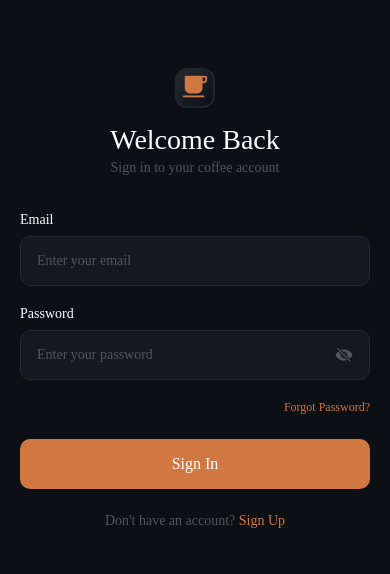
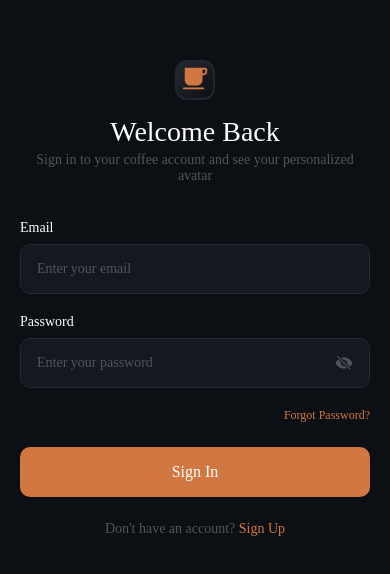
Before and after one commit to quangcuong2k3/PROJECT, a React Native app: screen /Login in a window 390 px wide. Shown: the part 124-698 px from the top of the page. Built offline with nearby package versions, Linux system fonts and the light colour scheme; no server answers; the database is empty; what @stripe/stripe-react-native would draw is missing.

Commit message:
Update LoginScreen text to include personalized avatar mention for enhanced user engagement.

```diff
--- a/src/screens/LoginScreen.tsx
+++ b/src/screens/LoginScreen.tsx
@@ -66,7 +66,7 @@ const LoginScreen = ({navigation}: any) => {
             />
             <Text style={styles.HeaderText}>Welcome Back</Text>
             <Text style={styles.SubHeaderText}>
-              Sign in to your coffee account
+              Sign in to your coffee account and see your personalized avatar
             </Text>
           </View>
 
```
